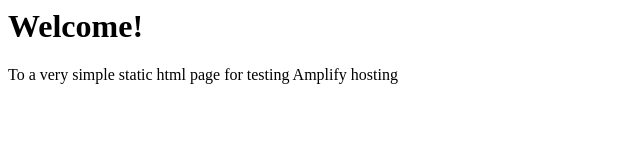
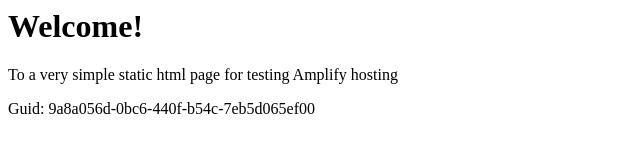
Before and after one commit to aws-aemilia-icn/Github-PR-Commit-Integration-Test-DoNotTouch-Gith-OKSLNVO2-v1-prod-ap-northeast-2, a website: page src/index.html in a window 1280 px wide. Shown: the whole page, without its empty margins (0-640 px from the left). Drawn offline with Linux system fonts and the light colour scheme.

Commit message:
commit from integ tests

```diff
--- a/src/index.html
+++ b/src/index.html
@@ -1,3 +1,5 @@
+
+
 <html lang="en">
 
 <head>
@@ -10,6 +12,6 @@
 <body>
     <h1>Welcome!</h1>
     <p>To a very simple static html page for testing Amplify hosting</p>
-</body>
+    <p>Guid: 9a8a056d-0bc6-440f-b54c-7eb5d065ef00</p></body>
 
 </html>
```
